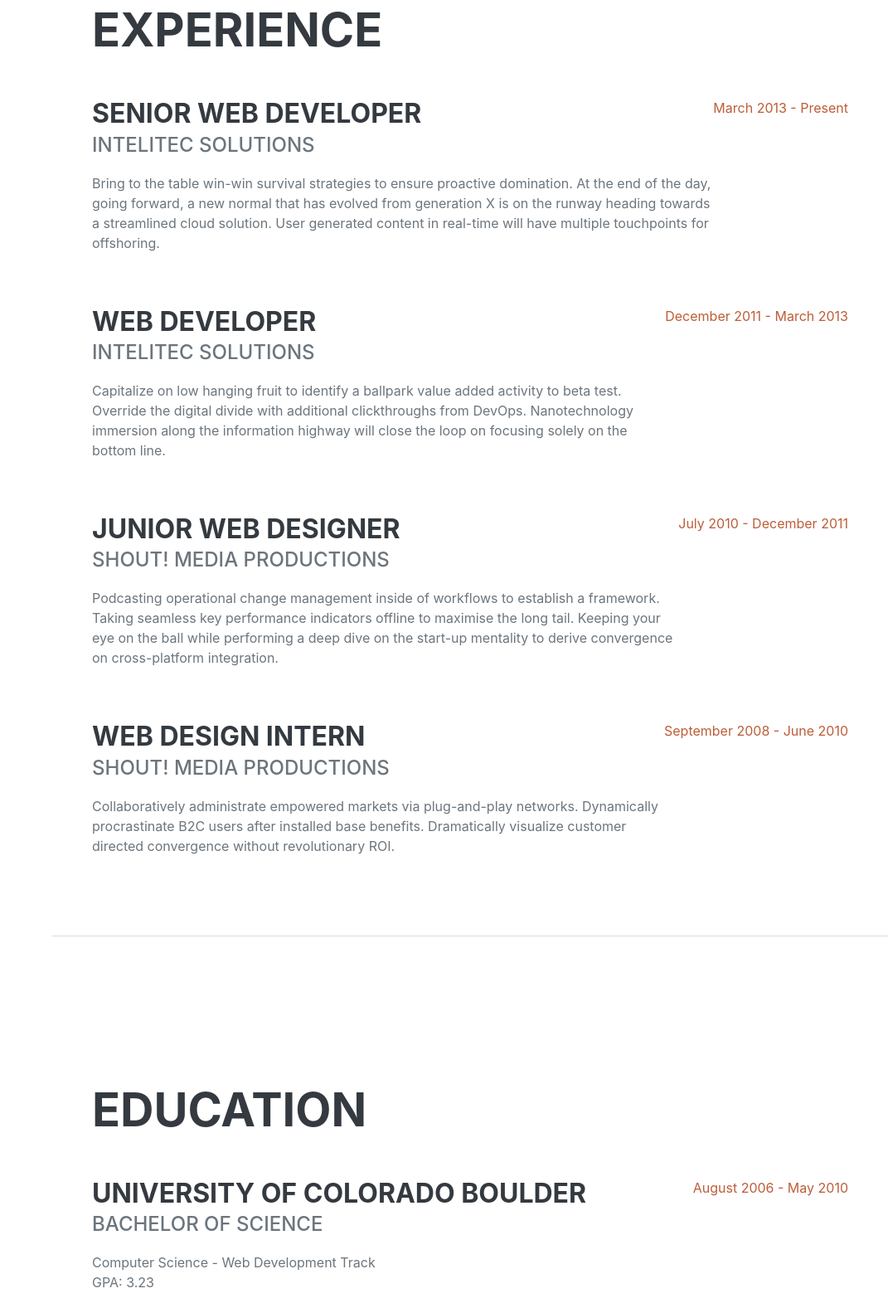
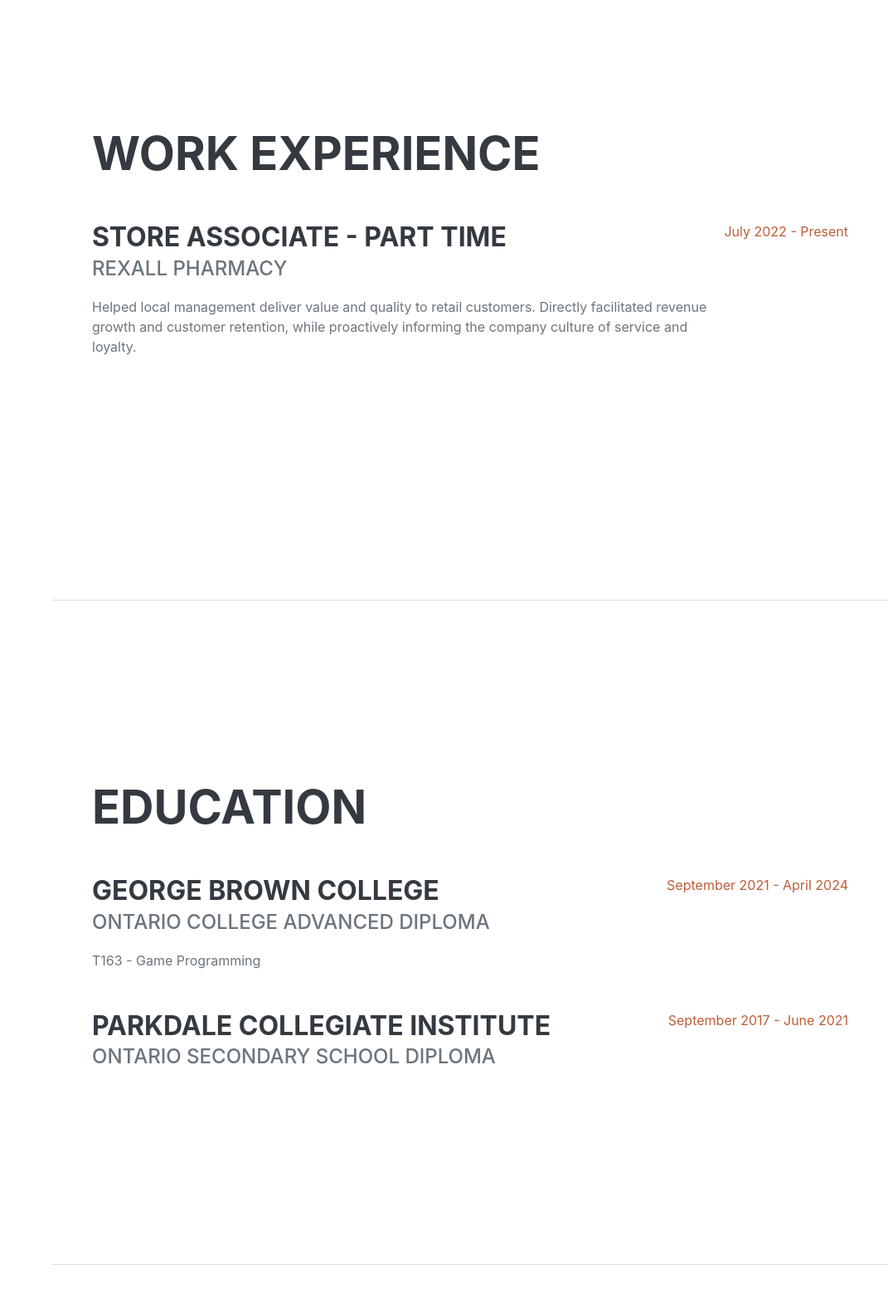
Before and after one commit to Raqib2/Portfolio-Website, a plain HTML site: page index.html in a window 1280 px wide. Shown: the part 878-2455 px from the top of the page at 83% size, without its empty margins (209-1280 px from the left). Drawn offline with nearby package versions, Linux system fonts and the light colour scheme; a web font is replaced by a local one.

Commit message:
Updated template to make changes to portfolio

```diff
--- a/index.html
+++ b/index.html
@@ -1,8 +1,8 @@
 <!DOCTYPE html>
 
 <html lang="en">
-<title>Tim Wong Portfolio Site | Software Engineer, Ex Flight Crew, Atomic Habits (JavaScript, Ruby, React, Python)</title>
-<meta name="description" content="Tim Wong is a Software Engineer with a wide array of skills from programming, writing, design. Love to meet new people & learn all about startups and businesses.">
+<title>Raqib Sulaiman Portfolio Site | Game Programming Student at George Brown College</title>
+<meta name="description" content="Raqib Sulaiman is a Game Programming Student with experience programming in C++ and Unreal Engine 5, who is eager to learn more about the Game Dev industry and meet new people.">
     <head>
         <meta charset="utf-8" />
         <meta name="viewport" content="width=device-width, initial-scale=1, shrink-to-fit=no" />
@@ -22,7 +22,7 @@
         <!-- Navigation-->
         <nav class="navbar navbar-expand-lg navbar-dark bg-primary fixed-top" id="sideNav">
             <a class="navbar-brand js-scroll-trigger" href="#page-top">
-                <span class="d-block d-lg-none">Clarence Taylor</span>
+                <span class="d-block d-lg-none">Raqib Sulaiman</span>
                 <span class="d-none d-lg-block"><img class="img-fluid img-profile rounded-circle mx-auto mb-2" src="assets/img/profile.jpg" alt="..." /></span>
             </a>
             <button class="navbar-toggler" type="button" data-bs-toggle="collapse" data-bs-target="#navbarResponsive" aria-controls="navbarResponsive" aria-expanded="false" aria-label="Toggle navigation"><span class="navbar-toggler-icon"></span></button>
@@ -43,14 +43,14 @@
             <section class="resume-section" id="about">
                 <div class="resume-section-content">
                     <h1 class="mb-0">
-                        Clarence
-                        <span class="text-primary">Taylor</span>
+                        Raqib
+                        <span class="text-primary">Sulaiman</span>
                     </h1>
                     <div class="subheading mb-5">
-                        3542 Berry Street · Cheyenne Wells, CO 80810 · (317) 585-8468 ·
-                        <a href="mailto:name@email.com">name@email.com</a>
+                        Toronto, ON · (437) 258-3230 ·
+                        <a href="mailto:sraqib217@gmail.com">sraqib217@gmail.com</a>
                     </div>
-                    <p class="lead mb-5">I am experienced in leveraging agile frameworks to provide a robust synopsis for high level overviews. Iterative approaches to corporate strategy foster collaborative thinking to further the overall value proposition.</p>
+                    <p class="lead mb-5">I am a Game Programming student at George Brown College, Learning to use programming languages such as C++ and game engines such as SDL2 and Unreal Engine 5 to build and deploy various projects and games. To view some of my work, you can visit the github or itch.io page below. For any questions or to get in touch, feel free to email me.</p>
                     <div class="social-icons">
                         <a class="social-icon" href="#!"><i class="fab fa-linkedin-in"></i></a>
                         <a class="social-icon" href="#!"><i class="fab fa-github"></i></a>
@@ -63,38 +63,14 @@
             <!-- Experience-->
             <section class="resume-section" id="experience">
                 <div class="resume-section-content">
-                    <h2 class="mb-5">Experience</h2>
+                    <h2 class="mb-5">Work Experience</h2>
                     <div class="d-flex flex-column flex-md-row justify-content-between mb-5">
                         <div class="flex-grow-1">
-                            <h3 class="mb-0">Senior Web Developer</h3>
-                            <div class="subheading mb-3">Intelitec Solutions</div>
-                            <p>Bring to the table win-win survival strategies to ensure proactive domination. At the end of the day, going forward, a new normal that has evolved from generation X is on the runway heading towards a streamlined cloud solution. User generated content in real-time will have multiple touchpoints for offshoring.</p>
+                            <h3 class="mb-0">Store Associate - Part Time</h3>
+                            <div class="subheading mb-3">Rexall Pharmacy</div>
+                            <p>Helped local management deliver value and quality to retail customers. Directly facilitated revenue growth and customer retention, while proactively informing the company culture of service and loyalty.</p>
                         </div>
-                        <div class="flex-shrink-0"><span class="text-primary">March 2013 - Present</span></div>
-                    </div>
-                    <div class="d-flex flex-column flex-md-row justify-content-between mb-5">
-                        <div class="flex-grow-1">
-                            <h3 class="mb-0">Web Developer</h3>
-                            <div class="subheading mb-3">Intelitec Solutions</div>
-                            <p>Capitalize on low hanging fruit to identify a ballpark value added activity to beta test. Override the digital divide with additional clickthroughs from DevOps. Nanotechnology immersion along the information highway will close the loop on focusing solely on the bottom line.</p>
-                        </div>
-                        <div class="flex-shrink-0"><span class="text-primary">December 2011 - March 2013</span></div>
-                    </div>
-                    <div class="d-flex flex-column flex-md-row justify-content-between mb-5">
-                        <div class="flex-grow-1">
-                            <h3 class="mb-0">Junior Web Designer</h3>
-                            <div class="subheading mb-3">Shout! Media Productions</div>
-                            <p>Podcasting operational change management inside of workflows to establish a framework. Taking seamless key performance indicators offline to maximise the long tail. Keeping your eye on the ball while performing a deep dive on the start-up mentality to derive convergence on cross-platform integration.</p>
-                        </div>
-                        <div class="flex-shrink-0"><span class="text-primary">July 2010 - December 2011</span></div>
-                    </div>
-                    <div class="d-flex flex-column flex-md-row justify-content-between">
-                        <div class="flex-grow-1">
-                            <h3 class="mb-0">Web Design Intern</h3>
-                            <div class="subheading mb-3">Shout! Media Productions</div>
-                            <p>Collaboratively administrate empowered markets via plug-and-play networks. Dynamically procrastinate B2C users after installed base benefits. Dramatically visualize customer directed convergence without revolutionary ROI.</p>
-                        </div>
-                        <div class="flex-shrink-0"><span class="text-primary">September 2008 - June 2010</span></div>
+                        <div class="flex-shrink-0"><span class="text-primary">July 2022 - Present</span></div>
                     </div>
                 </div>
             </section>
@@ -105,20 +81,18 @@
                     <h2 class="mb-5">Education</h2>
                     <div class="d-flex flex-column flex-md-row justify-content-between mb-5">
                         <div class="flex-grow-1">
-                            <h3 class="mb-0">University of Colorado Boulder</h3>
-                            <div class="subheading mb-3">Bachelor of Science</div>
-                            <div>Computer Science - Web Development Track</div>
-                            <p>GPA: 3.23</p>
+                            <h3 class="mb-0">George Brown College</h3>
+                            <div class="subheading mb-3">Ontario College Advanced Diploma</div>
+                            <div>T163 - Game Programming</div>
                         </div>
-                        <div class="flex-shrink-0"><span class="text-primary">August 2006 - May 2010</span></div>
+                        <div class="flex-shrink-0"><span class="text-primary">September 2021 - April 2024</span></div>
                     </div>
                     <div class="d-flex flex-column flex-md-row justify-content-between">
                         <div class="flex-grow-1">
-                            <h3 class="mb-0">James Buchanan High School</h3>
-                            <div class="subheading mb-3">Technology Magnet Program</div>
-                            <p>GPA: 3.56</p>
+                            <h3 class="mb-0">Parkdale Collegiate Institute</h3>
+                            <div class="subheading mb-3">Ontario Secondary School Diploma</div>
                         </div>
-                        <div class="flex-shrink-0"><span class="text-primary">August 2002 - May 2006</span></div>
+                        <div class="flex-shrink-0"><span class="text-primary">September 2017 - June 2021</span></div>
                     </div>
                 </div>
             </section>
```
Also changed, not shown: assets/img/profile.jpg.
